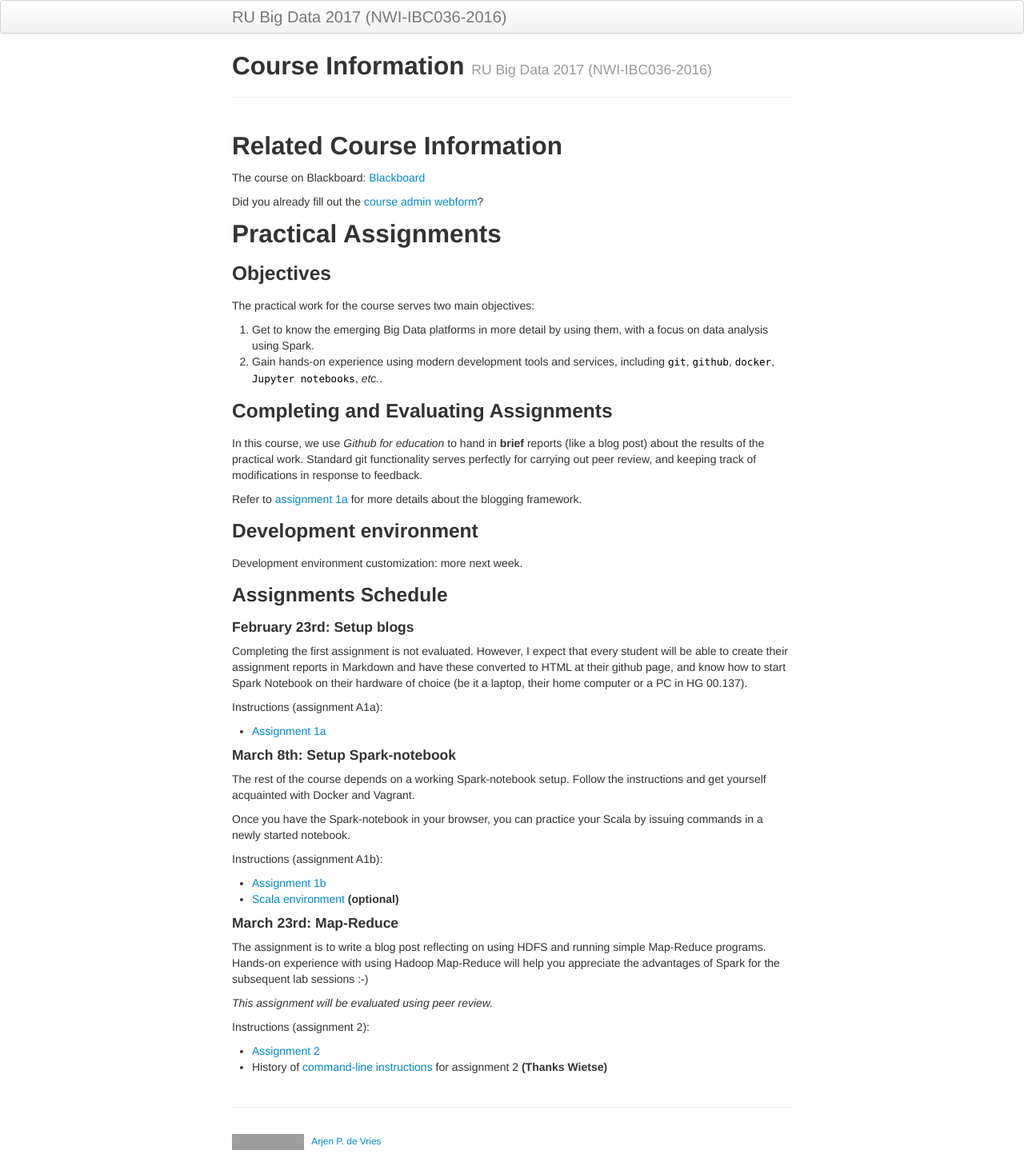
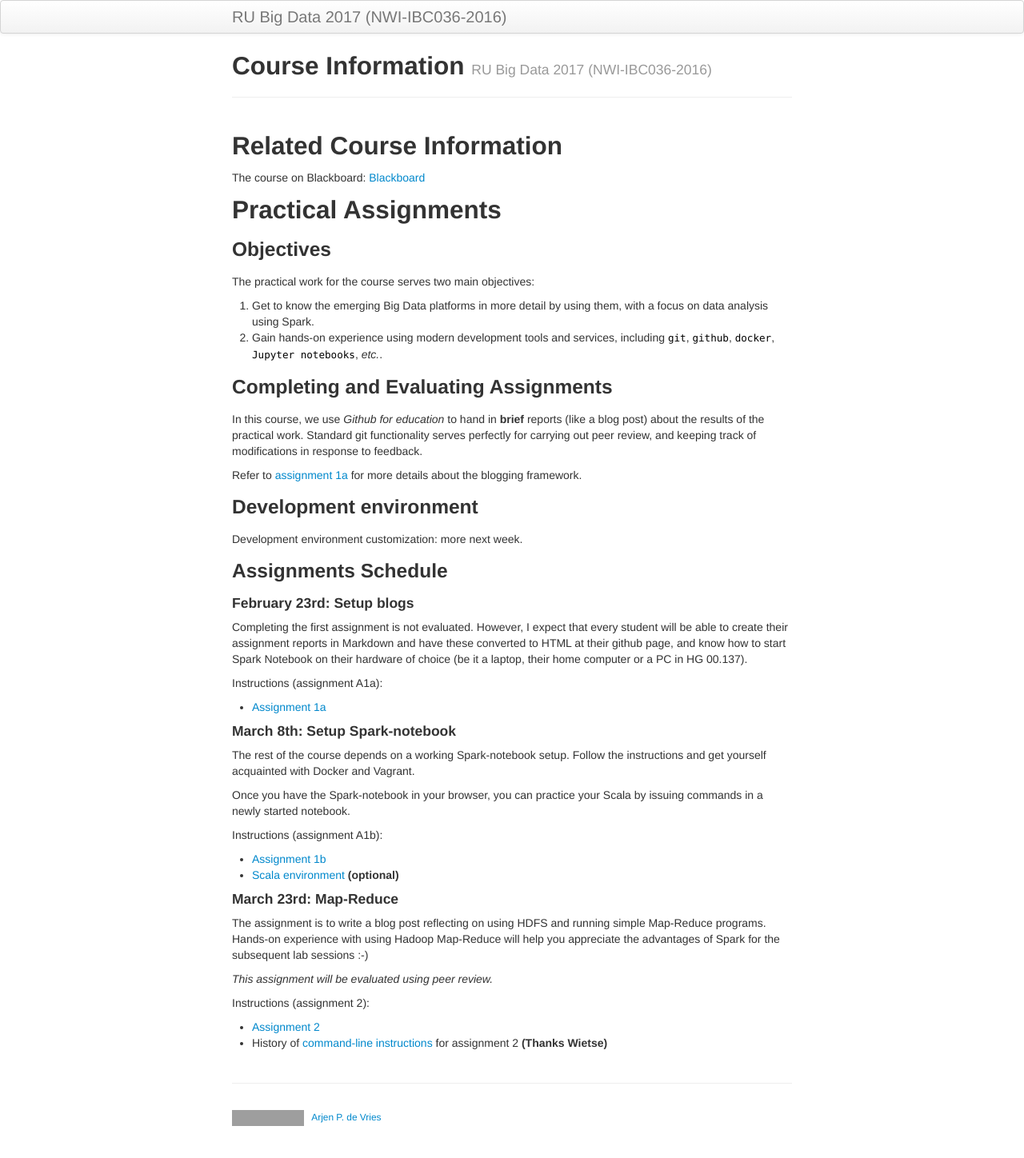
Before and after one commit to Thelukepet/course, a Jekyll site: the page built from index.md, in a window 1280 px wide. Shown: the whole page at 80% size. Built offline with Jekyll 4.4.1, drawn with Linux system fonts in a browser that asks for light colours; after the commit the page ends 1418 px from its top, so only the background shows below that; grey boxes are pictures that could not be loaded.

Commit message:
Removed link to spreadsheet

```diff
--- a/index.md
+++ b/index.md
@@ -9,8 +9,6 @@ description: RU Big Data course information and overall structure
 
 The course on Blackboard:
 [Blackboard](http://bit.ly/RUBigDataBB-2017)
-
-Did you already fill out the [course admin webform](https://goo.gl/forms/FHkUZeZWe1By4rDk2)?
 
 ## Practical Assignments
 
```
